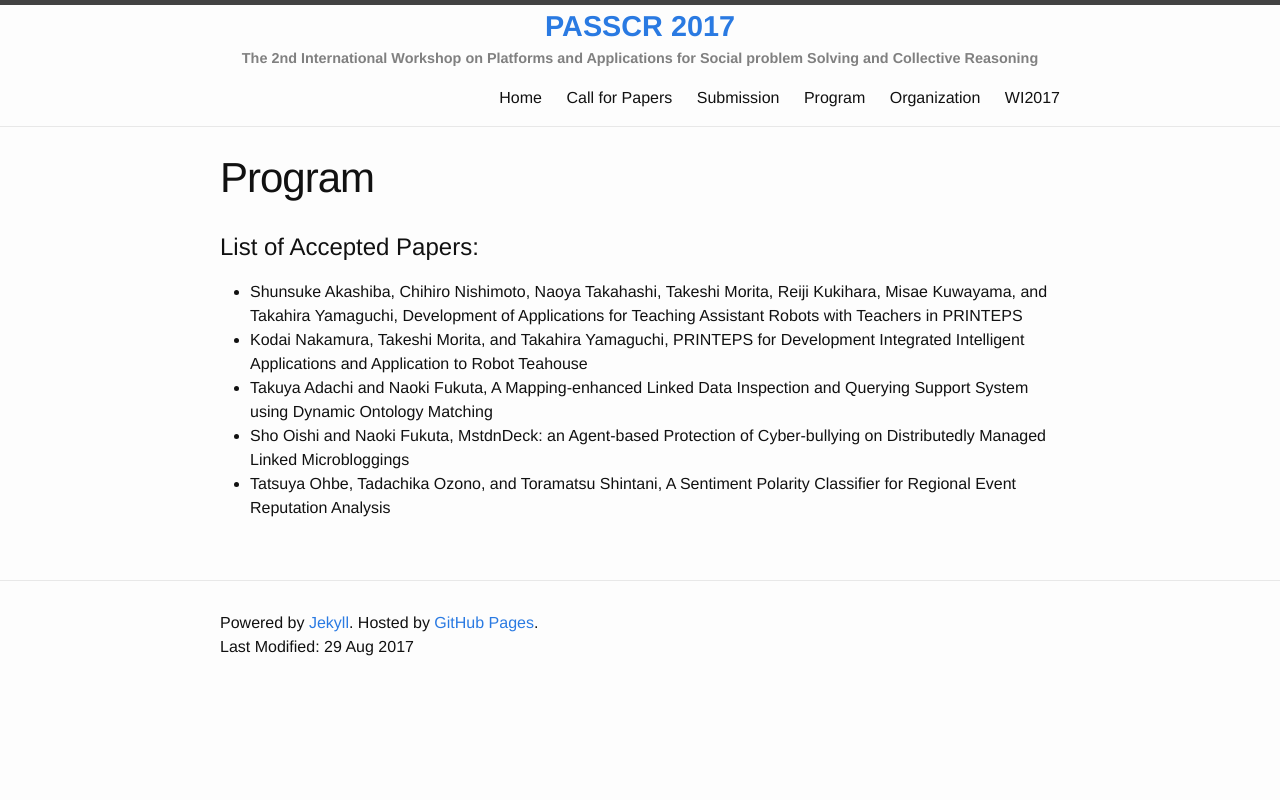
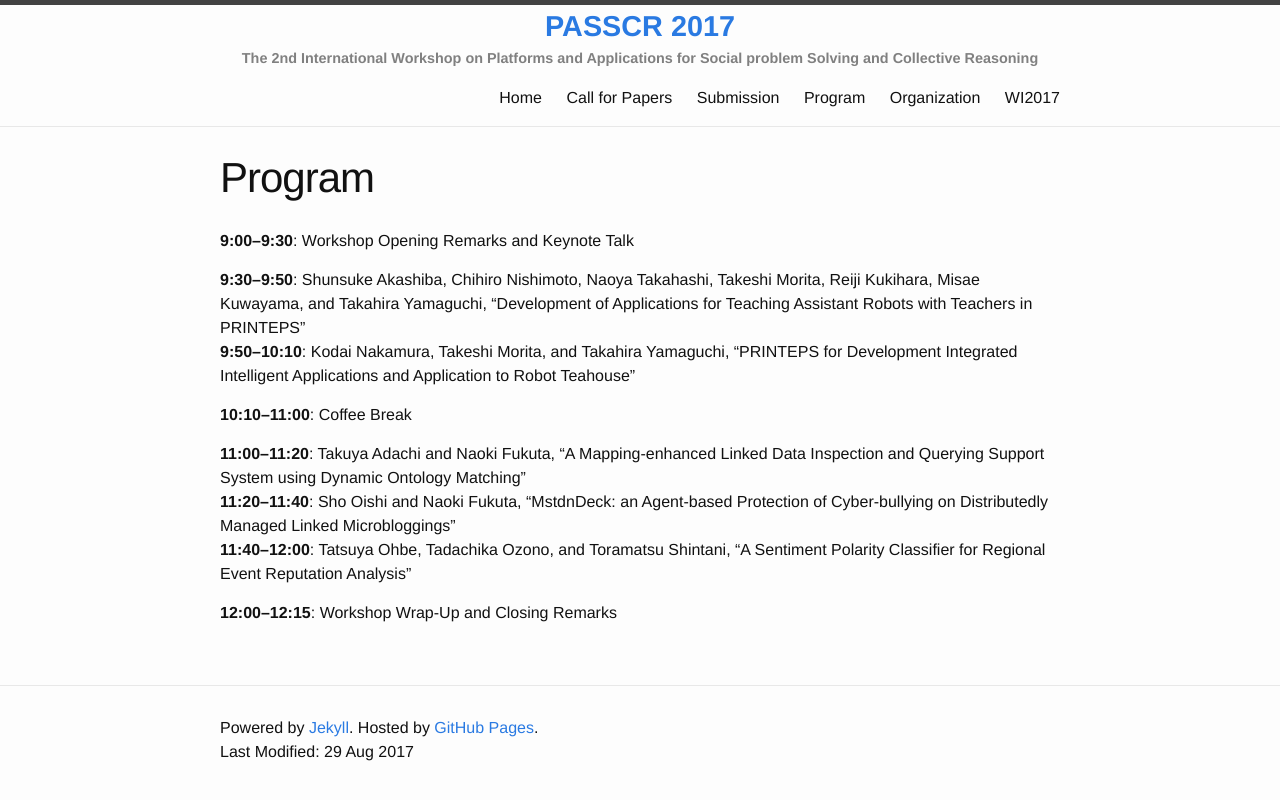
Before and after one commit to passcr/passcr.github.io, a Jekyll site: the page built from program.md, in a window 1280 px wide. Shown: the top 800 px of the page. Built offline with Jekyll 4.4.1, drawn with Linux system fonts in a browser that asks for light colours.

Commit message:
update program.md

```diff
--- a/program.md
+++ b/program.md
@@ -4,9 +4,15 @@ title: Program
 permalink: /program/
 ---
 
-# List of Accepted Papers:
-* Shunsuke Akashiba, Chihiro Nishimoto, Naoya Takahashi, Takeshi Morita, Reiji Kukihara, Misae Kuwayama, and Takahira Yamaguchi, Development of Applications for Teaching Assistant Robots with Teachers in PRINTEPS
-* Kodai Nakamura, Takeshi Morita, and Takahira Yamaguchi, PRINTEPS for Development Integrated Intelligent Applications and Application to Robot Teahouse
-* Takuya Adachi and Naoki Fukuta, A Mapping-enhanced Linked Data Inspection and Querying Support System using Dynamic Ontology Matching
-* Sho Oishi and Naoki Fukuta, MstdnDeck: an Agent-based Protection of Cyber-bullying on Distributedly Managed Linked Microbloggings
-* Tatsuya Ohbe, Tadachika Ozono, and Toramatsu Shintani, A Sentiment Polarity Classifier for Regional Event Reputation Analysis
+**9:00--9:30**: Workshop Opening Remarks and Keynote Talk
+
+**9:30--9:50**: Shunsuke Akashiba, Chihiro Nishimoto, Naoya Takahashi, Takeshi Morita, Reiji Kukihara, Misae Kuwayama, and Takahira Yamaguchi, "Development of Applications for Teaching Assistant Robots with Teachers in PRINTEPS"
+**9:50--10:10**: Kodai Nakamura, Takeshi Morita, and Takahira Yamaguchi, "PRINTEPS for Development Integrated Intelligent Applications and Application to Robot Teahouse"
+
+**10:10--11:00**: Coffee Break
+
+**11:00--11:20**: Takuya Adachi and Naoki Fukuta, "A Mapping-enhanced Linked Data Inspection and Querying Support System using Dynamic Ontology Matching"
+**11:20--11:40**: Sho Oishi and Naoki Fukuta, "MstdnDeck: an Agent-based Protection of Cyber-bullying on Distributedly Managed Linked Microbloggings"
+**11:40--12:00**: Tatsuya Ohbe, Tadachika Ozono, and Toramatsu Shintani, "A Sentiment Polarity Classifier for Regional Event Reputation Analysis"
+
+**12:00--12:15**: Workshop Wrap-Up and Closing Remarks
```
